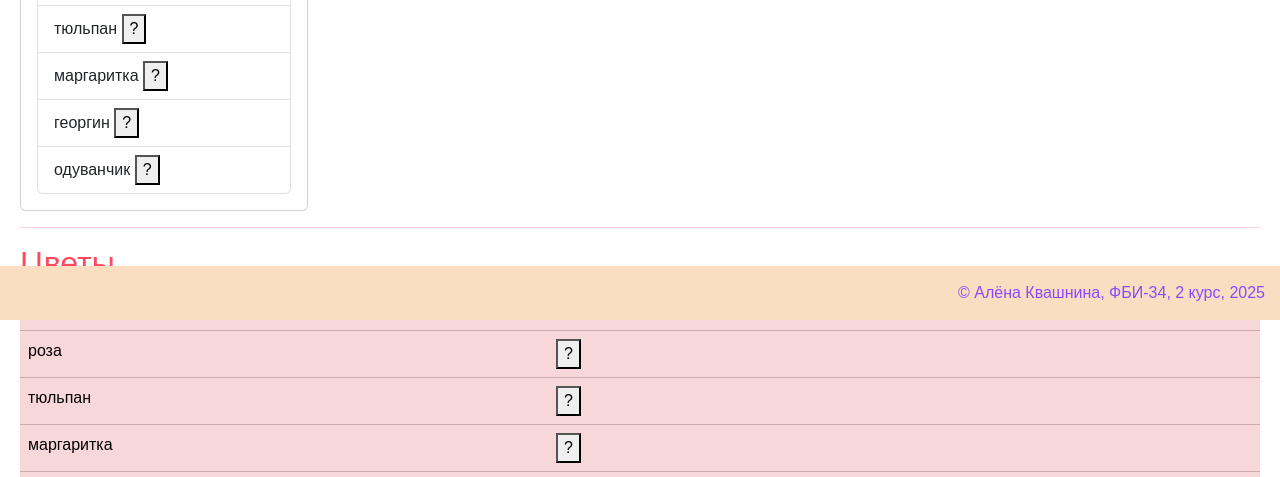
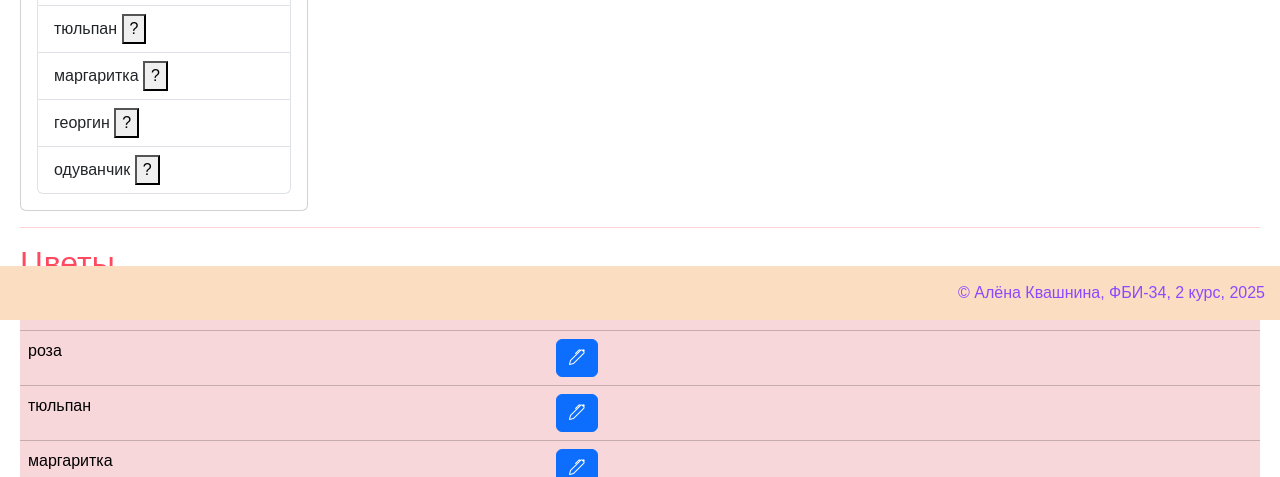
Before and after one commit to Alena-Kvashnina/web-front-labs, a plain HTML site: page lab8/lab8.html in a window 1280 px wide. Shown: the part 480-957 px from the top of the page. Drawn offline with nearby package versions, Linux system fonts and the light colour scheme.

Commit message:
Иконки

```diff
--- a/lab8/lab8.html
+++ b/lab8/lab8.html
@@ -8,6 +8,7 @@
         <link rel="icon" href="../favicon-32x32.png">
         <link rel="icon" href="../favicon-16x16.png">
         <link href="https://cdn.jsdelivr.net/npm/bootstrap@5.3.6/dist/css/bootstrap.min.css" rel="stylesheet">
+        <link rel="stylesheet" href="https://cdn.jsdelivr.net/npm/bootstrap-icons@1.13.1/font/bootstrap-icons.min.css">
         <script src="https://unpkg.com/vue@3/dist/vue.global.js"></script>
     </head>
 
@@ -55,7 +56,7 @@
                             {{ flower }}
                         </td>
                         <td>
-                            <button @click="edit(id, flower)">?</button>
+                            <button @click="edit(id, flower)" class="btn btn-primary"><i class="bi bi-pen"></i></button>
                         </td>
                     </tr>
                 </table>
```
